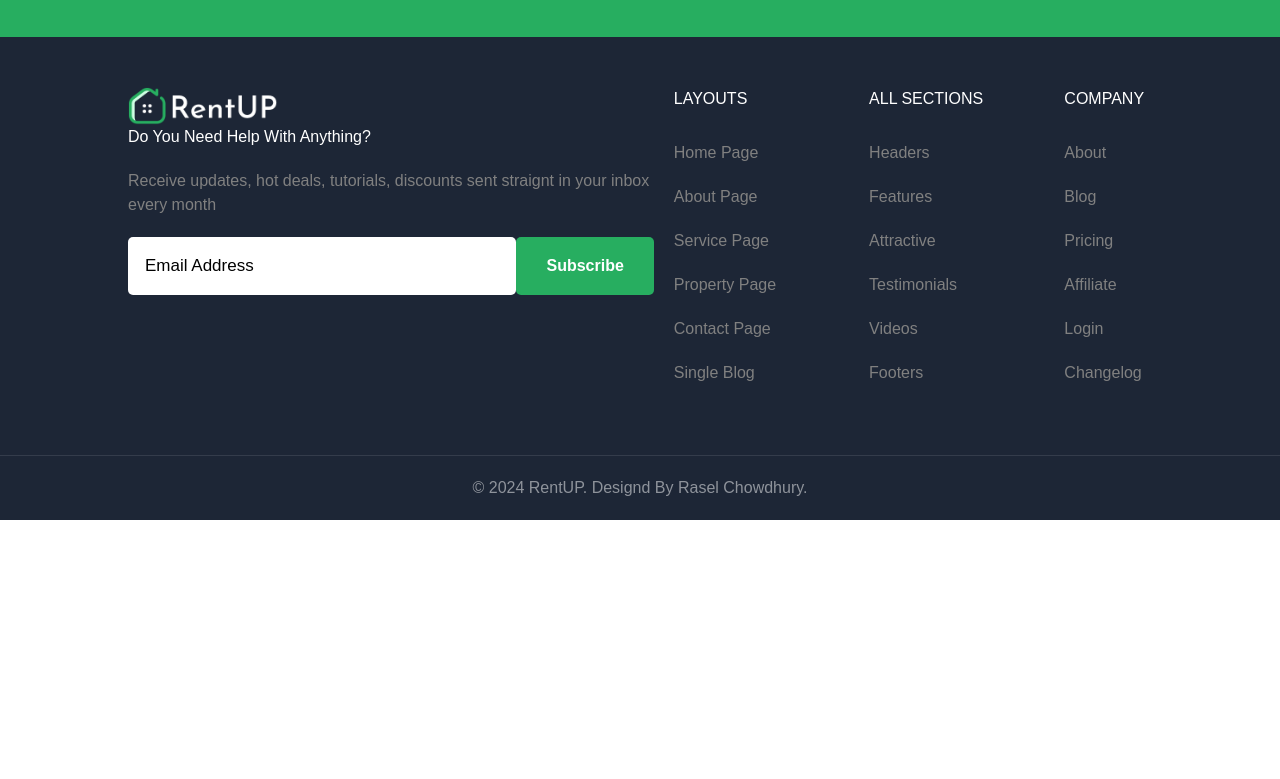
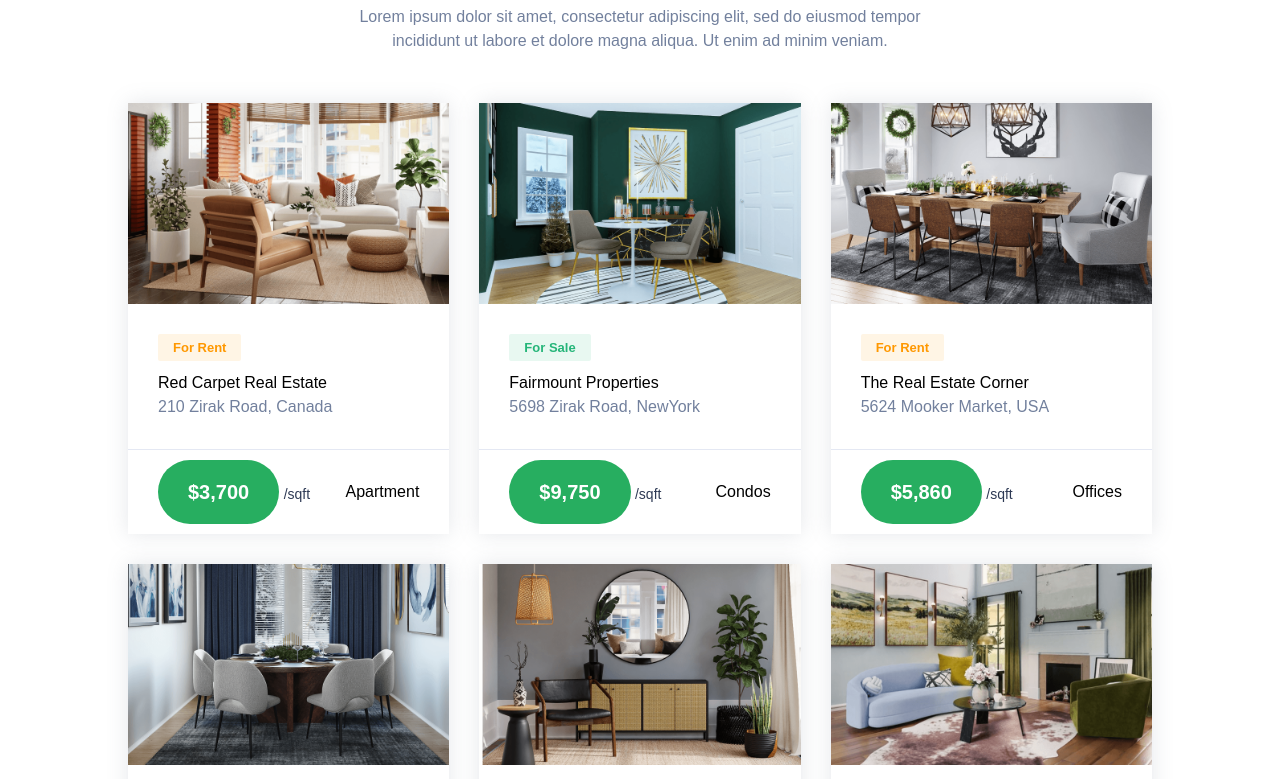
Before and after one commit to rasel-chowdhury1/Real_Estate_Client, a Next.js app: page / in a window 1280 px wide. Shown: the part 1781-2560 px from the top of the page. Before the commit the page ends 2301 px from the top, so only its background shows below. Built offline with nearby package versions, Linux system fonts and the light colour scheme.

Commit message:
recent section ui done of home page

```diff
--- a/src/components/data/Data.js
+++ b/src/components/data/Data.js
@@ -54,7 +54,7 @@ export const featured = [
 export const list = [
   {
     id: 1,
-    cover: "../images/list/p-1.png",
+    cover: "assets/images/list/p-1.png",
     name: "Red Carpet Real Estate",
     location: "210 Zirak Road, Canada",
     category: "For Rent",
@@ -63,7 +63,7 @@ export const list = [
   },
   {
     id: 2,
-    cover: "../images/list/p-2.png",
+    cover: "assets/images/list/p-2.png",
     name: "Fairmount Properties",
     location: "5698 Zirak Road, NewYork",
     category: "For Sale",
@@ -72,7 +72,7 @@ export const list = [
   },
   {
     id: 3,
-    cover: "../images/list/p-7.png",
+    cover: "assets/images/list/p-7.png",
     name: "The Real Estate Corner",
     location: "5624 Mooker Market, USA",
     category: "For Rent",
@@ -81,7 +81,7 @@ export const list = [
   },
   {
     id: 4,
-    cover: "../images/list/p-4.png",
+    cover: "assets/images/list/p-4.png",
     name: "Herringbone Realty",
     location: "5621 Liverpool, London",
     category: "For Sale",
@@ -90,7 +90,7 @@ export const list = [
   },
   {
     id: 5,
-    cover: "../images/list/p-5.png",
+    cover: "assets/images/list/p-5.png",
     name: "Brick Lane Realty",
     location: "210 Montreal Road, Canada",
     category: "For Rent",
@@ -99,7 +99,7 @@ export const list = [
   },
   {
     id: 6,
-    cover: "../images/list/p-6.png",
+    cover: "assets/images/list/p-6.png",
     name: "Banyon Tree Realty",
     location: "210 Zirak Road, Canada",
     category: "For Sale",
--- a/src/components/pages/home/Home.tsx
+++ b/src/components/pages/home/Home.tsx
@@ -1,11 +1,13 @@
 import Featured from "./featured/Featured"
 import Hero from "./hero/Hero"
+import Recent from "./recent/Recent"
 
 const Home = () => {
     return (
       <>
         <Hero />
         <Featured/>
+        <Recent/>
       </>
     )
   }
--- /dev/null
+++ b/src/components/pages/home/recent/Recent.css
@@ -0,0 +1,21 @@
+.recent .text {
+  padding: 30px;
+}
+.recent .category span {
+  padding: 4px 15px;
+  border-radius: 2px;
+  font-weight: 600;
+  font-size: 13px;
+  display: inline-block;
+}
+.recent .category i {
+  font-size: 20px;
+  color: #bec7d8;
+}
+.recent p {
+  color: #72809d;
+}
+.recent .button {
+  border-top: 1px solid #e4e8f3;
+  padding: 10px 30px;
+}
--- /dev/null
+++ b/src/components/pages/home/recent/Recent.tsx
@@ -0,0 +1,19 @@
+import React from "react"
+import "./Recent.css"
+import RecentCard from "./RecentCard"
+import Heading from "@/components/shared/Header"
+
+const Recent = () => {
+  return (
+    <>
+      <section className='recent padding'>
+        <div className='container'>
+          <Heading title='Recent Property Listed' subtitle='Lorem ipsum dolor sit amet, consectetur adipiscing elit, sed do eiusmod tempor incididunt ut labore et dolore magna aliqua. Ut enim ad minim veniam.' />
+          <RecentCard />
+        </div>
+      </section>
+    </>
+  )
+}
+
+export default Recent
--- /dev/null
+++ b/src/components/pages/home/recent/RecentCard.tsx
@@ -0,0 +1,39 @@
+import React from "react"
+import { list } from "../../../data/Data"
+
+const RecentCard = () => {
+  return (
+    <>
+      <div className='content grid3 mtop'>
+        {list.map((val, index) => {
+          const { cover, category, location, name, price, type } = val
+          return (
+            <div className='box shadow' key={index}>
+              <div className='img'>
+                <img src={cover} alt='' />
+              </div>
+              <div className='text'>
+                <div className='category flex'>
+                  <span style={{ background: category === "For Sale" ? "#25b5791a" : "#ff98001a", color: category === "For Sale" ? "#25b579" : "#ff9800" }}>{category}</span>
+                  <i className='fa fa-heart'></i>
+                </div>
+                <h4>{name}</h4>
+                <p>
+                  <i className='fa fa-location-dot'></i> {location}
+                </p>
+              </div>
+              <div className='button flex'>
+                <div>
+                  <button className='btn2'>{price}</button> <label htmlFor=''>/sqft</label>
+                </div>
+                <span>{type}</span>
+              </div>
+            </div>
+          )
+        })}
+      </div>
+    </>
+  )
+}
+
+export default RecentCard
```
